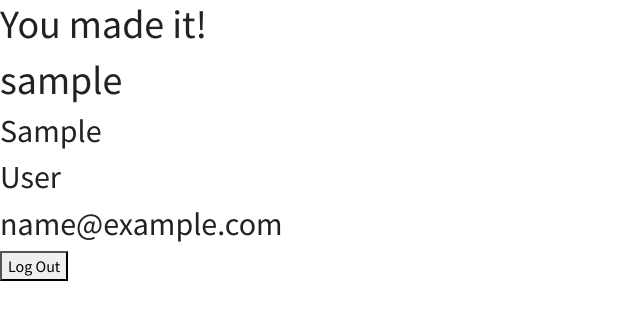
After one commit to lynecha/flask-notes, a Flask app: a page that uses templates/user-page.html in a window 1280 px wide. The commit adds this page. Shown: the top 320 px of the page, without its empty margins (0-640 px from the left). Run offline with Flask 2, Linux system fonts and the light colour scheme; the visitor is signed in with stand-in values (Sample User, id 1); tables that the repository leaves empty hold one stand-in row (values such as "Sample post").

Commit message:
created routes for login, logout, register with auth

```diff
--- a/app.py
+++ b/app.py
@@ -1,6 +1,7 @@
 from flask import Flask, request, render_template, redirect, flash, session
 from models import db,connect_db,User
-from forms import RegisterForm, LoginForm
+from forms import RegisterForm, LoginForm, CSRFProtectForm
+from flask_bcrypt import Bcrypt
 
 
 app = Flask(__name__)
@@ -9,9 +10,9 @@ app.config['SQLALCHEMY_TRACK_MODIFICATIONS'] = False
 app.config['SQLALCHEMY_ECHO'] = True
 app.config['SECRET_KEY'] = "never-tell!"
 
+bcrypt = Bcrypt()
 connect_db(app)
 db.create_all()
-
 
 @app.get("/")
 def redirect_to_register():
@@ -23,6 +24,9 @@ def redirect_to_register():
 def register():
     """ show a form and when submitted will create a user """
 
+    if "username" in session:
+        return redirect(f"/users/{session['username']}")
+
     form = RegisterForm()
 
     if form.validate_on_submit():
@@ -33,54 +37,78 @@ def register():
         first_name = form.first_name.data
         last_name = form.last_name.data
 
-        new_user = User(username=username,
-                    password=password,
-                    email=email,
-                    first_name=first_name,
-                    last_name=last_name)
+        new_user = User.register(
+            username,
+            password,
+            email,
+            first_name,
+            last_name
+            )
 
         #serialized=new_user.serialize()
 
         db.session.add(new_user)
         db.session.commit()
+        session["username"] = new_user.username
 
-        flash(f"sucessfully added user {new_user.first_name} {new_user.last_name}")
+        flash(f"Successfully added user {new_user.first_name} {new_user.last_name}")
 
-        return redirect("/secret")
+        return redirect(f"/users/{new_user.username}")
 
     else:
 
-        return render_template("register.html",form=form,title = "Sign Up")
+        return render_template("register.html",form=form,title="Sign Up")
 
 @app.route("/login", methods=["GET","POST"])
 def login():
     """ Show a login form and login user when submitted """
 
+    if "username" in session:
+        return redirect(f"/users/{session['username']}")
+
     form = LoginForm()
 
     if form.validate_on_submit():
-
         username = form.username.data
         password = form.password.data
 
-        user = User.query.filter_by(username=username).one_or_none()
+        user = User.authenticate(username, password)
 
-        if user and user.password == password:
-            # TODO:session stuff
+        if user:
+            session["username"] = user.username
             flash("Successfully logged in")
-            return redirect("/secret")
+            return redirect(f"/users/{user.username}")
 
         else:
-            form.username.errors = ["bad username/password"]
+            form.username.errors = ["Bad username/password"]
+            return redirect("/login")
 
+    return render_template("login-page.html", form=form, title= "Login Page")
 
+@app.get("/users/<username>")
+def show_user_page(username):
+    """Hidden profile page for logged-in users only."""
+
+    if "username" not in session:
+        flash("You must be logged in to view!")
+        return redirect("/")
 
     else:
+        user =  User.query.filter_by(username=username).one()
+        form = CSRFProtectForm()
 
-        return render_template("login-page.html", form=form, title= "Login Page")
+        return render_template("user-page.html", form=form, user=user, title="You made it!")
 
-@app.get("/secret")
-def show_secret():
-    """ show secret page """
+@app.post("/logout")
+def logout_user():
+    """Log out user."""
+    form = CSRFProtectForm()
 
-    return render_template("secret.html",title="You made it!")
+    print("LOGOUT**********")
+
+    if form.validate_on_submit():
+        session.pop("username")
+
+        print("INSIDE LOGOUT**********")
+
+    return redirect("/login")
--- a/forms.py
+++ b/forms.py
@@ -5,7 +5,6 @@ from wtforms.validators import InputRequired, Optional, Email
 
 class RegisterForm(FlaskForm):
     """Form for registering users."""
-
 
     username = StringField("Name", validators=[InputRequired()])
     password = PasswordField("Password", validators=[InputRequired()])
@@ -18,3 +17,6 @@ class LoginForm(FlaskForm):
 
     username = StringField("Name", validators=[InputRequired()])
     password = PasswordField("Password", validators=[InputRequired()])
+
+class CSRFProtectForm(FlaskForm):
+    """Form for logging out users."""
--- a/templates/secret.html
+++ /dev/null
@@ -1 +0,0 @@
-{% extends 'base.html' %}
--- /dev/null
+++ b/templates/user-page.html
@@ -0,0 +1,15 @@
+{% extends 'base.html' %}
+
+{% block content %}
+
+<h1>{{ user.username }}</h1>
+<h2>{{ user.first_name }}</h2>
+<h2>{{ user.last_name }}</h2>
+<h2>{{ user.email }}</h2>
+
+<form action="/logout" method="POST">
+  {{ form.hidden_tag() }}
+  <button type="submit">Log Out</button>
+</form>
+
+{% endblock %}
```
Also changed, not shown: models.py (+29 -0 lines), requirements.txt (+3 -25 lines), templates/index.html (added, +12 -0 lines), templates/base.html (line endings or trailing spaces).
